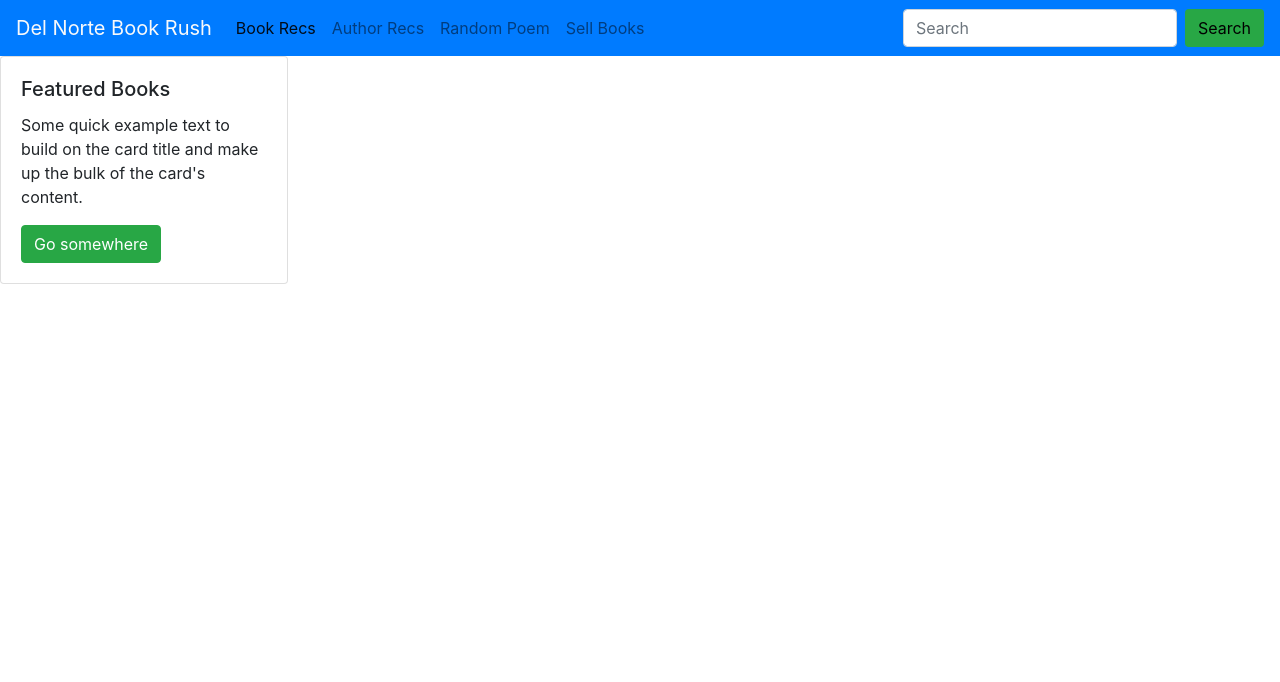
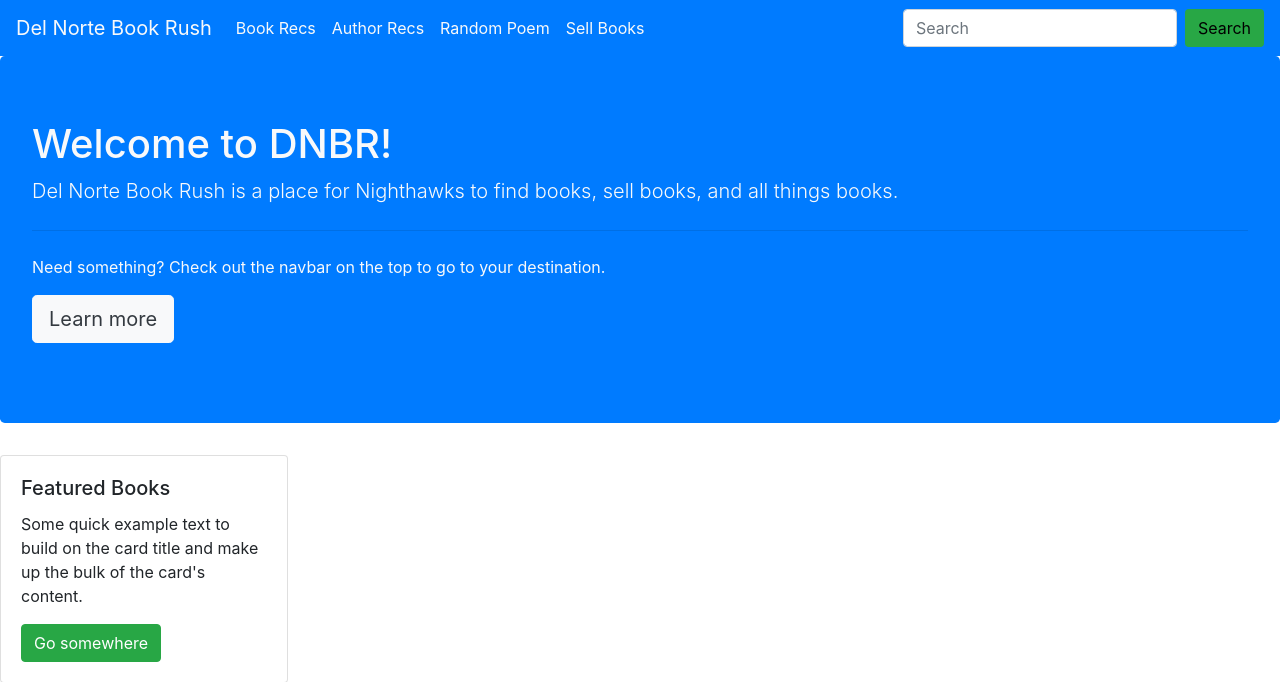
Before and after one commit to adhithin/virtualLibrary, a Flask app: page / in a window 1280 px wide. Shown: the top 682 px of the page. Run offline with Flask 2, Linux system fonts and the light colour scheme; some libraries are stand-ins or nearby versions.

Commit message:
home page redesign

```diff
--- a/templates/home.html
+++ b/templates/home.html
@@ -18,17 +18,17 @@
     <div class="collapse navbar-collapse" id="navbarSupportedContent">
         <ul class="navbar-nav mr-auto">
             <li class="nav-item active">
-                <a class="nav-link" href="/booksearch">Book Recs</a>
+                <a class="nav-link text-light" href="/booksearch">Book Recs</a>
             </li>
             <li class="nav-item">
-                <a class="nav-link" href="/randombook" >Author Recs</a>
+                <a class="nav-link text-light" href="/randombook" >Author Recs</a>
             </li>
             <li class="nav-item dropdown">
-                <a class="nav-link" href="/randompoem">Random Poem</a>
+                <a class="nav-link text-light" href="/randompoem">Random Poem</a>
             </li>
 
             <li class="nav-item">
-                <a class="nav-link" href="/join/sell" >Sell Books</a>
+                <a class="nav-link text-light" href="/join/sell" >Sell Books</a>
             </li>
 
 
@@ -40,6 +40,16 @@
     </div>
 </nav>
 
+<div class="jumbotron bg-primary">
+    <h1 class="text-light">Welcome to DNBR!</h1>
+    <p class="lead text-light">Del Norte Book Rush is a place for Nighthawks to find books, sell books, and all things books.</p>
+    <hr class="my-4">
+    <p class="text-light">Need something? Check out the navbar on the top to go to your destination.</p>
+    <p class="lead">
+        <a class="btn btn-light btn-lg text-dark" href="#" role="button">Learn more</a>
+    </p>
+</div>
+
 <div class="card" style="width: 18rem;">
     <div class="card-body">
         <h5 class="card-title">Featured Books</h5>
```
